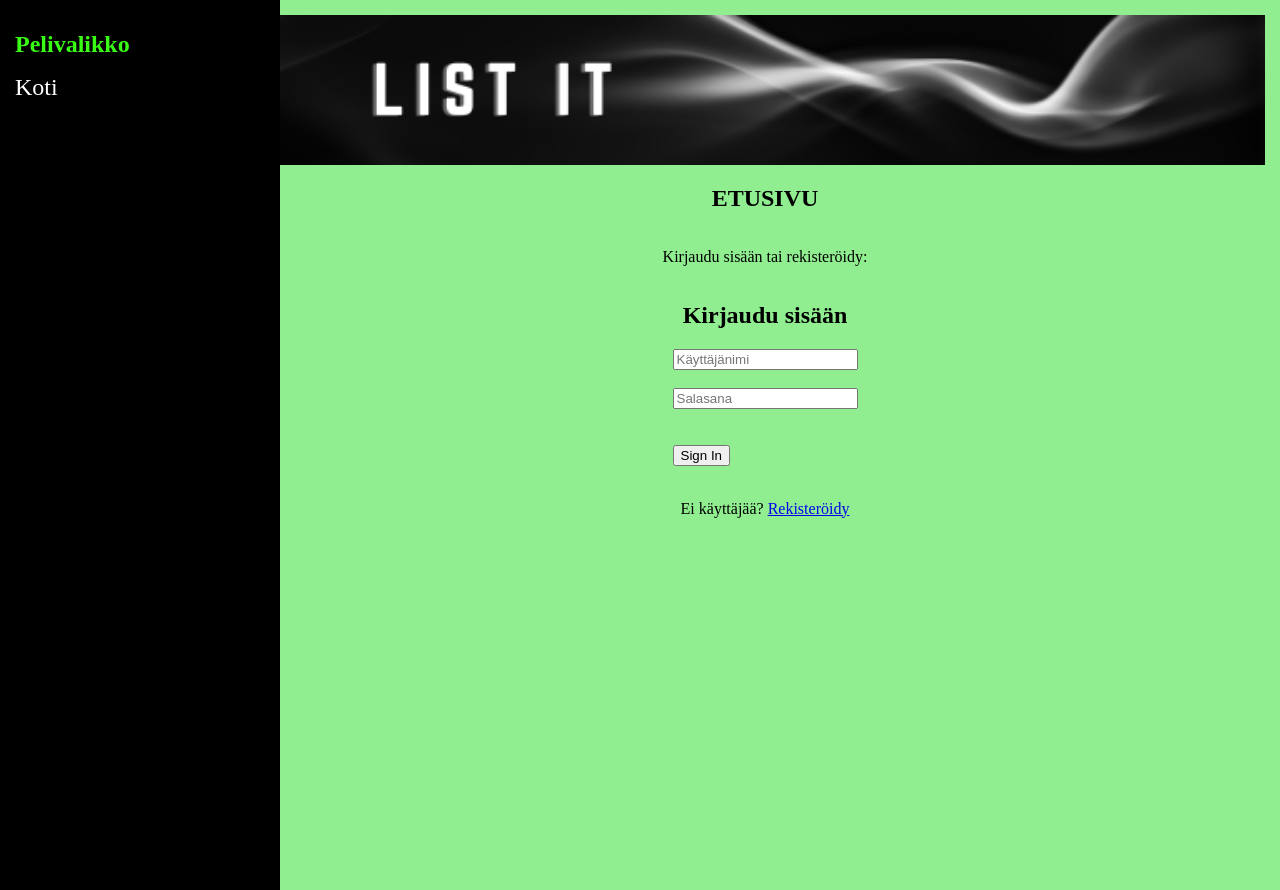
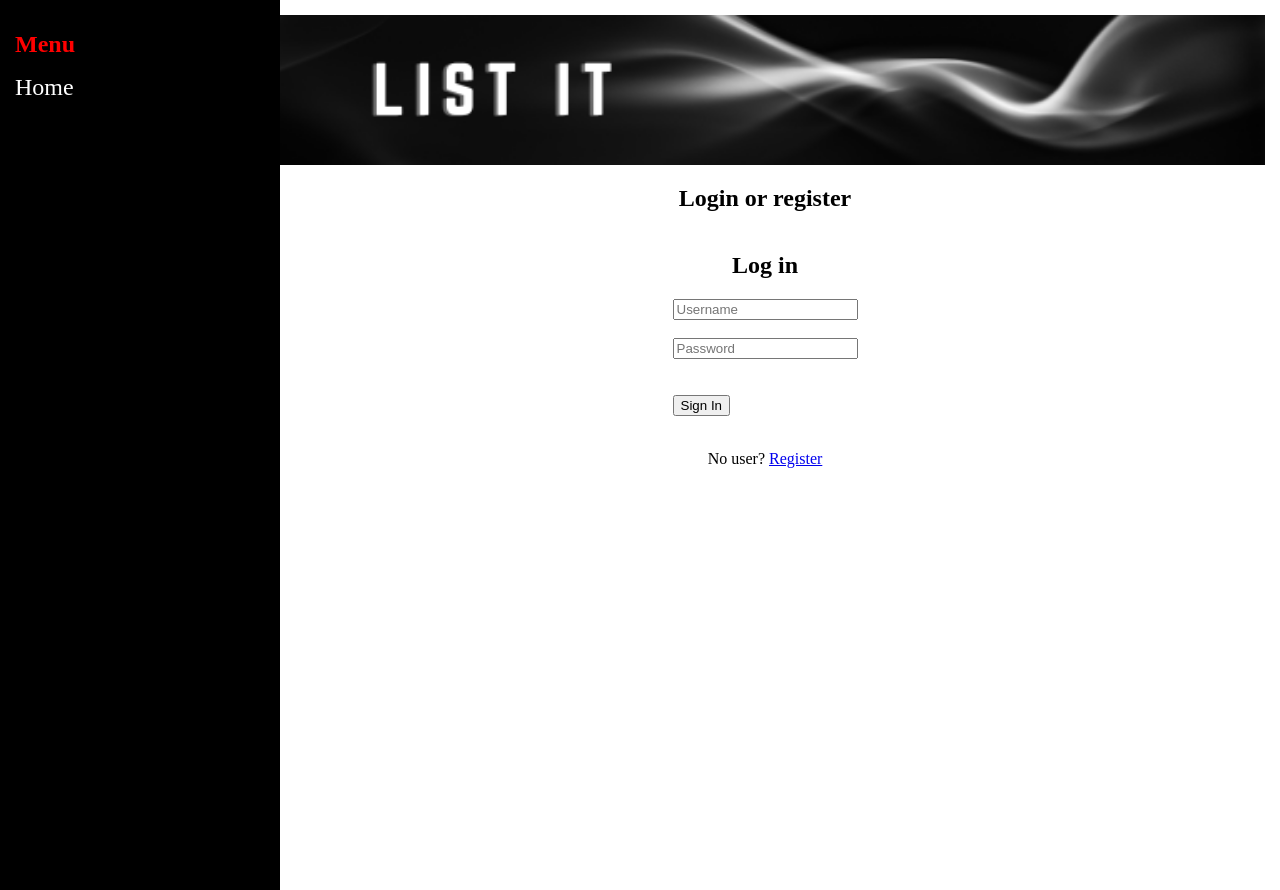
Before and after one commit to b1rdyn/list-it, a Flask app: template templates/index.html in a window 1280 px wide. Run offline with Flask 3, Linux system fonts and the light colour scheme; the template is opened without the code that fills it, so the values that code supplies are empty; some libraries are stand-ins or nearby versions.

Commit message:
register.html added
added first version of register.html. small edits in app.py and index.html

```diff
--- a/app.py
+++ b/app.py
@@ -5,5 +5,4 @@ app = Flask(__name__)
 
 @app.route("/")
 def index():
-    words = ["apina", "banaani", "cembalo"]
-    return render_template("index.html", message="Tervetuloa!", items=words)
+    return render_template("index.html")
--- a/templates/index.html
+++ b/templates/index.html
@@ -15,7 +15,7 @@
        #sidebar {
          width: 250px;
          background-color: #000000;
-         color: #39FF14;
+         color: #FF0000;
          padding: 15px;
          position: fixed;
          height: 100%;
@@ -25,7 +25,7 @@
 
        #main-content {
          flex-grow: 1;
-         background-color: #90EE90;
+         background-color: #ffffff;
          color: #000000;
          padding: 15px;
          display: flex;
@@ -63,28 +63,25 @@
 </head>
 <body>
     <div id="sidebar">
-        <h1>Pelivalikko</h1>
+        <h1>Menu</h1>
         <nav>
             <ul>
-                <li><a href="/">Koti</a></li>
+                <li><a href="/">Home</a></li>
             </ul>
         </nav>
     </div>
     </div>
     <div id="main-content">
       <div id="banner"></div>
-      <h2 id="otsikko">ETUSIVU</h2>
-        <p>
-        Kirjaudu sisään tai rekisteröidy:
-        </p>
-      <h2>Kirjaudu sisään</h2>
+      <h2 id="otsikko">Login or register</h2>
+      <h2>Log in</h2>
         <form action="/" method="post">
             <div class="msg">{{ msg }}</div>
-            <input id="username" name="username" type="text" placeholder="Käyttäjänimi" class="textbox"/><br/><br/>
-            <input id="password" name="password" type="password" placeholder="Salasana" class="textbox"/><br/><br/><br/>
+            <input id="username" name="username" type="text" placeholder="Username" class="textbox"/><br/><br/>
+            <input id="password" name="password" type="password" placeholder="Password" class="textbox"/><br/><br/><br/>
             <input type="submit" class="btn" value="Sign In"/><br/><br/>
         </form>
-        <p class="bottom">Ei käyttäjää?  <a class="bottom" href="/register"> Rekisteröidy</a></p>
+        <p class="bottom">No user?  <a class="bottom" href="/register"> Register</a></p>
     </div>
 </body>
 </html>
```
Also changed, not shown: templates/register.html (added, +24 -0 lines).
